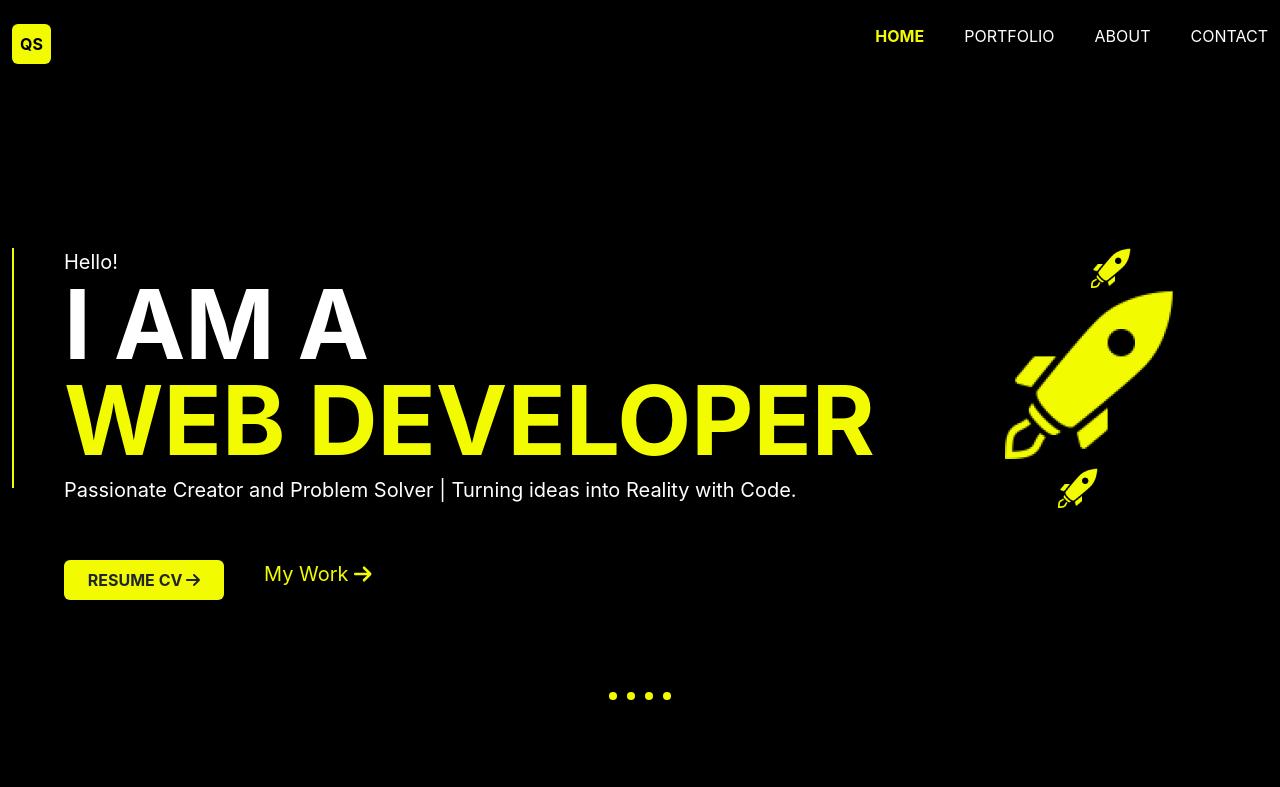
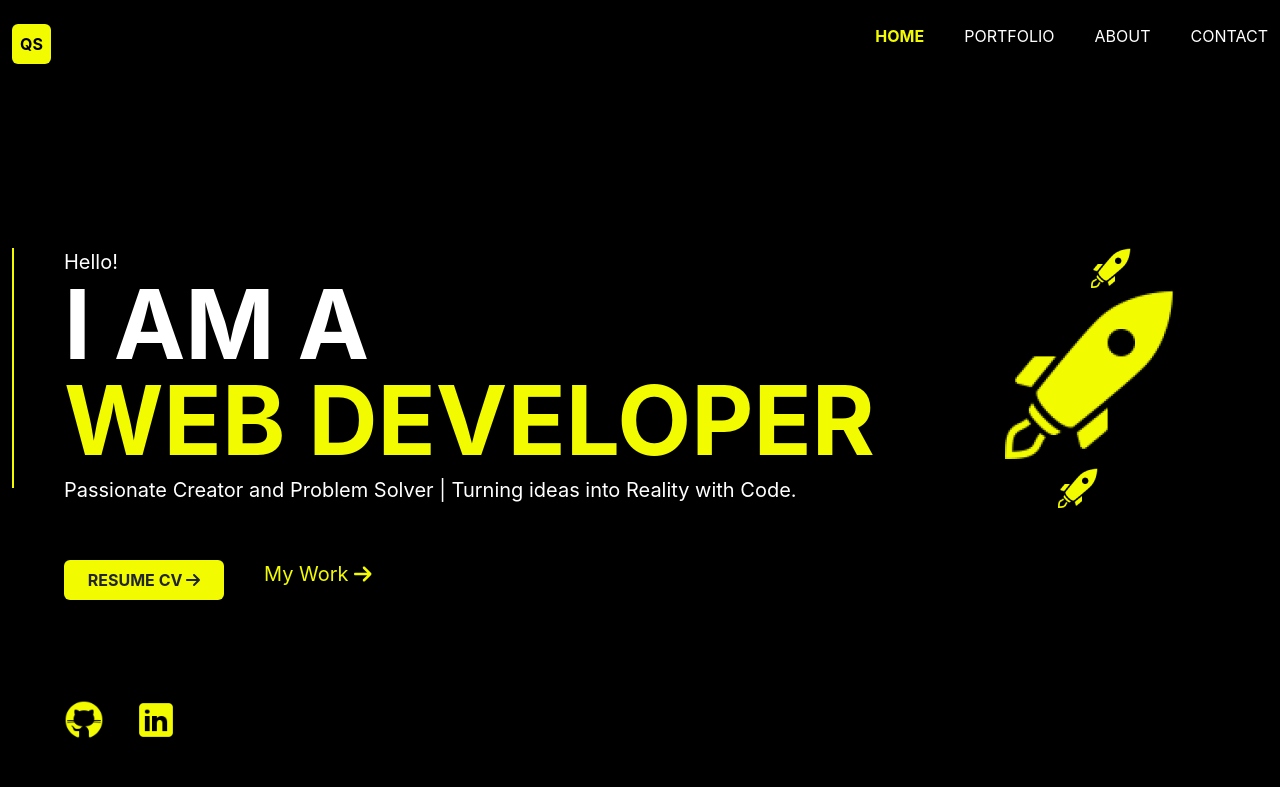
Before and after one commit to Qunnderrie1/MyPortfolio, a React (Create React App) app in the folder app/: page / in a window 1280 px wide. Shown: the top 787 px of the page. Built offline with nearby package versions, Linux system fonts and the light colour scheme.

Commit message:
added social media icons and config contact section

```diff
--- a/app/src/Components/Contact.jsx
+++ b/app/src/Components/Contact.jsx
@@ -114,7 +114,7 @@ const Contact = () => {
               />
             </div>
             <button
-              onClick={() => handleMessage}
+              onClick={handleMessage}
               className=" w-100 bg-[#f2fb00] h-[40px] font-bold"
             >
               {confirmMessage}
--- a/app/src/Components/Hero.jsx
+++ b/app/src/Components/Hero.jsx
@@ -2,11 +2,12 @@ import React from "react";
 import rocket from "../Images/Rockets.png";
 import { FontAwesomeIcon } from "@fortawesome/react-fontawesome";
 import { faArrowRight } from "@fortawesome/free-solid-svg-icons";
+import gitHubImage from "../Images/github.png";
+import linkedinImage from "../Images/linkedin.png";
 const Hero = () => {
   return (
     <div className="container relative  mt-40 ">
       <div className="absolute left-0 w-0.5 h-60 bg-[#f2fb00] max-xl:hidden"></div>
-
       <div className="flex justify-between max-sm:text-center max-xl:justify-center ">
         <div className="text-left px-10 max-xl:text-center max-xl:px-0">
           <p className="animate-[moveHeroText_2s] text-left text-xl text-white max-xl:text-center">
@@ -22,7 +23,7 @@ const Hero = () => {
             Passionate Creator and Problem Solver | Turning ideas into Reality
             with Code.
           </p>
-          <div className="flex  gap-10 mt-14 max-xl:flex-col max-lg:py-4 xl:absolute  ">
+          <div className="flex  gap-10 mt-14 max-xl:flex-col max-lg:py-4  ">
             <a href="/Q_Snelling_Resume.pdf" download>
               <button className="bg-[#f2fb00] animate-[moveResumeBtn_2s] rounded font-bold py-2 max-lg:w-40 m-auto sm:w-40 ">
                 RESUME CV <FontAwesomeIcon icon={faArrowRight} />
@@ -36,10 +37,21 @@ const Hero = () => {
             </a>
           </div>
         </div>
-
         <div className="max-xl:hidden px-20">
           <img src={rocket} alt="rockets" />
         </div>
+      </div>
+
+      <div className="flex justify-center gap-8 mt-[100px] xl:justify-start px-10 ">
+        <a className="text-xl text-white" href="https://github.com/Qunnderrie1">
+          <img src={gitHubImage} className="w-[40px]" alt="github" />
+        </a>
+        <a
+          className="text-xl text-white"
+          href="https://www.linkedin.com/in/qunnderrie/"
+        >
+          <img src={linkedinImage} className="w-[40px]" alt="github" />
+        </a>
       </div>
     </div>
   );
--- a/app/src/Components/MobileNavbar.jsx
+++ b/app/src/Components/MobileNavbar.jsx
@@ -1,6 +1,8 @@
 import React from "react";
 import { useSelector, useDispatch } from "react-redux";
 import { closeNav } from "../Slices/NavOpenSlice";
+import gitHubImage from "../Images/github.png";
+import linkedinImage from "../Images/linkedin.png";
 
 const MobileNavbar = ({ open }) => {
   const body = document.getElementById("body");
--- a/app/src/Components/Navbar.jsx
+++ b/app/src/Components/Navbar.jsx
@@ -2,6 +2,8 @@ import React from "react";
 import MobileNavbar from "./MobileNavbar";
 import { useSelector, useDispatch } from "react-redux";
 import { openNav, closeNav } from "../Slices/NavOpenSlice";
+import gitHubImage from "../Images/github.png";
+import linkedinImage from "../Images/linkedin.png";
 
 const Navbar = () => {
   const body = document.getElementById("body");
```
Also changed, not shown: app/src/Images/github.png (added), app/src/Images/linkedin.png (added).
